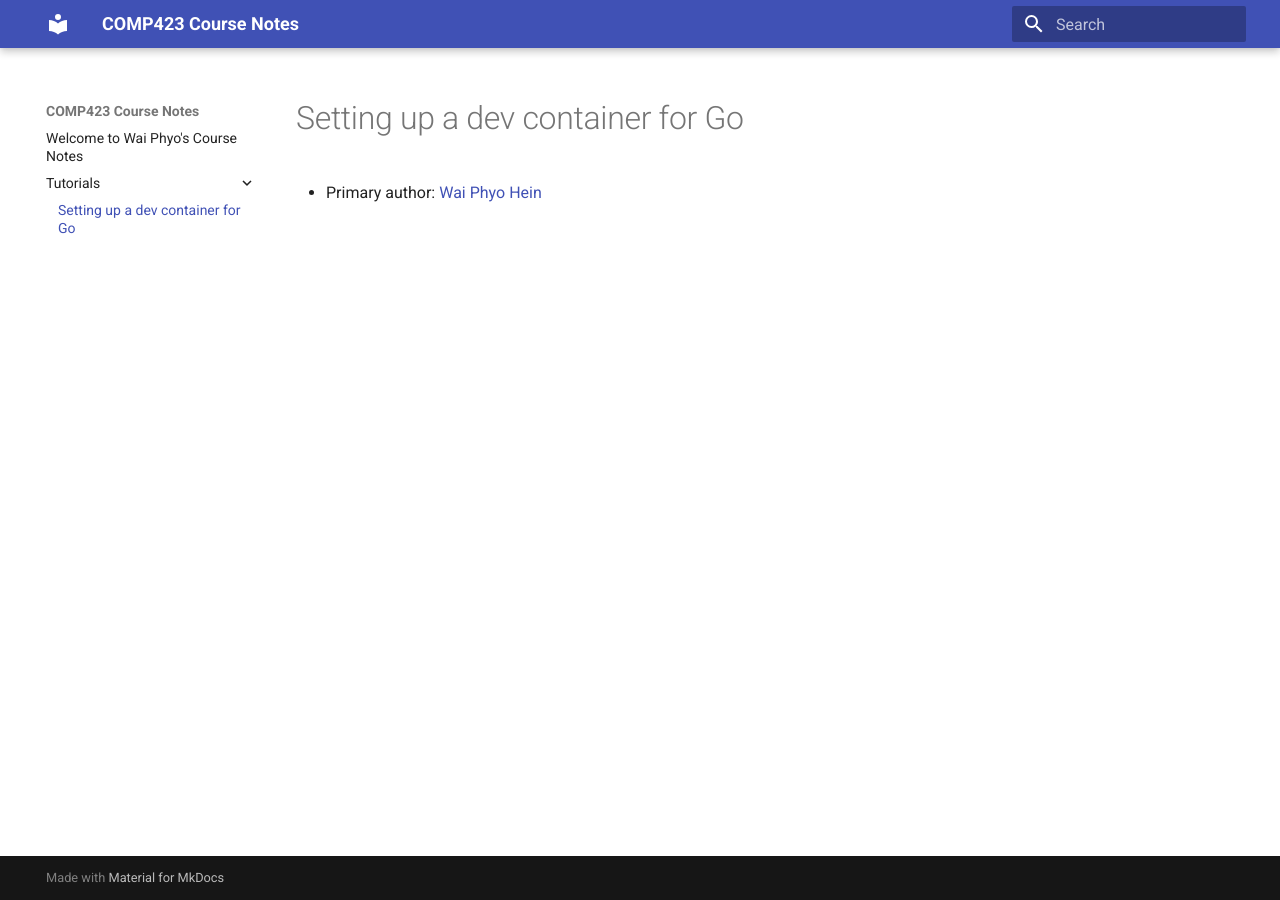
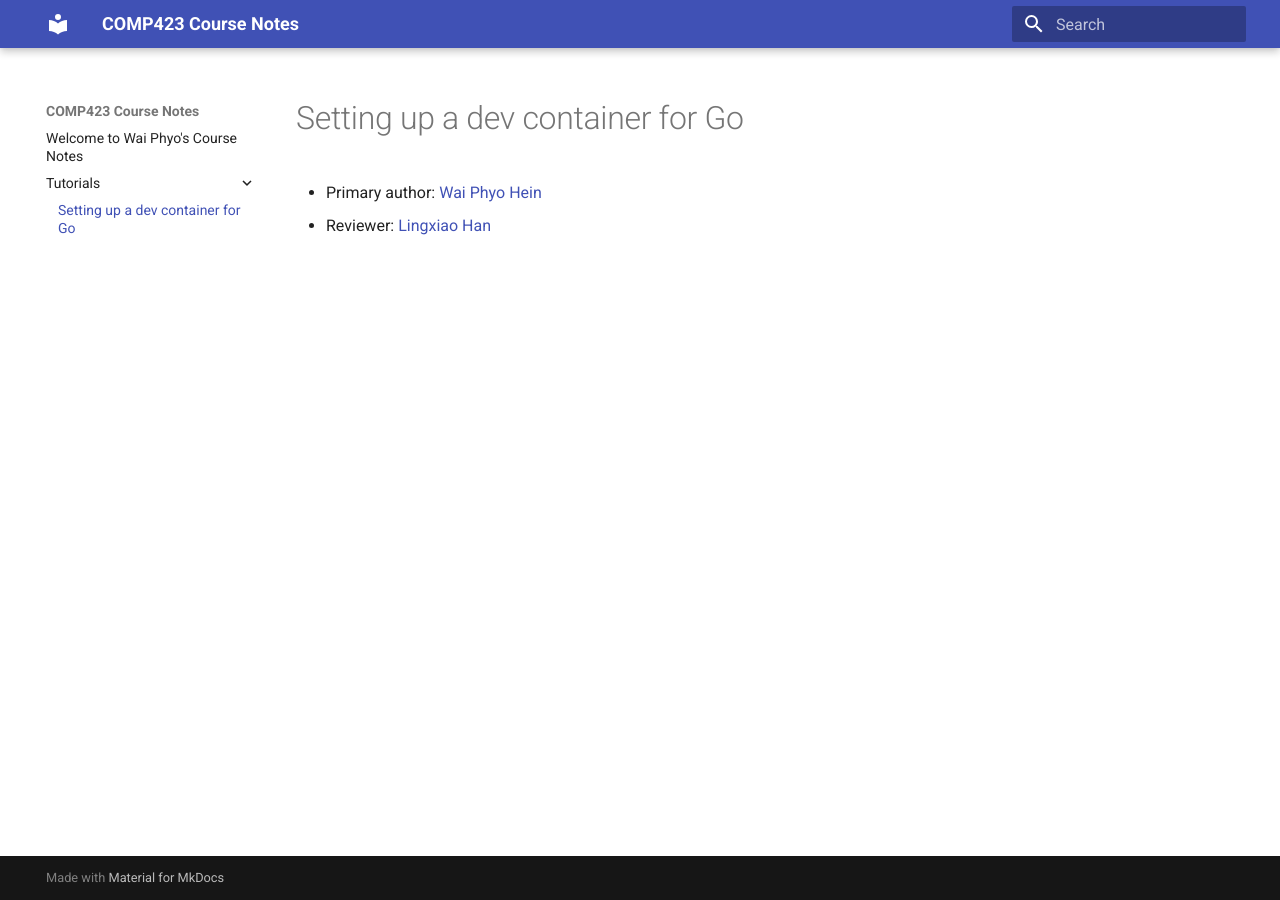
Before and after one commit to waiphyo04/comp423-course-notes, an MkDocs documentation site: the page built from docs/tutorials/go-setup.md, in a window 1280 px wide. Built offline with MkDocs 1.6.1 and Material for MkDocs 9.7.7, drawn with Linux system fonts in a browser that asks for light colours.

Commit message:
added Reviewer to go-setup.md

```diff
--- a/docs/tutorials/go-setup.md
+++ b/docs/tutorials/go-setup.md
@@ -1,3 +1,4 @@
 # Setting up a dev container for Go
 
 * Primary author: [Wai Phyo Hein](https://github.com/waiphyo04)
+* Reviewer: [Lingxiao Han](https://github.com/Lingxiao-Han)
```
